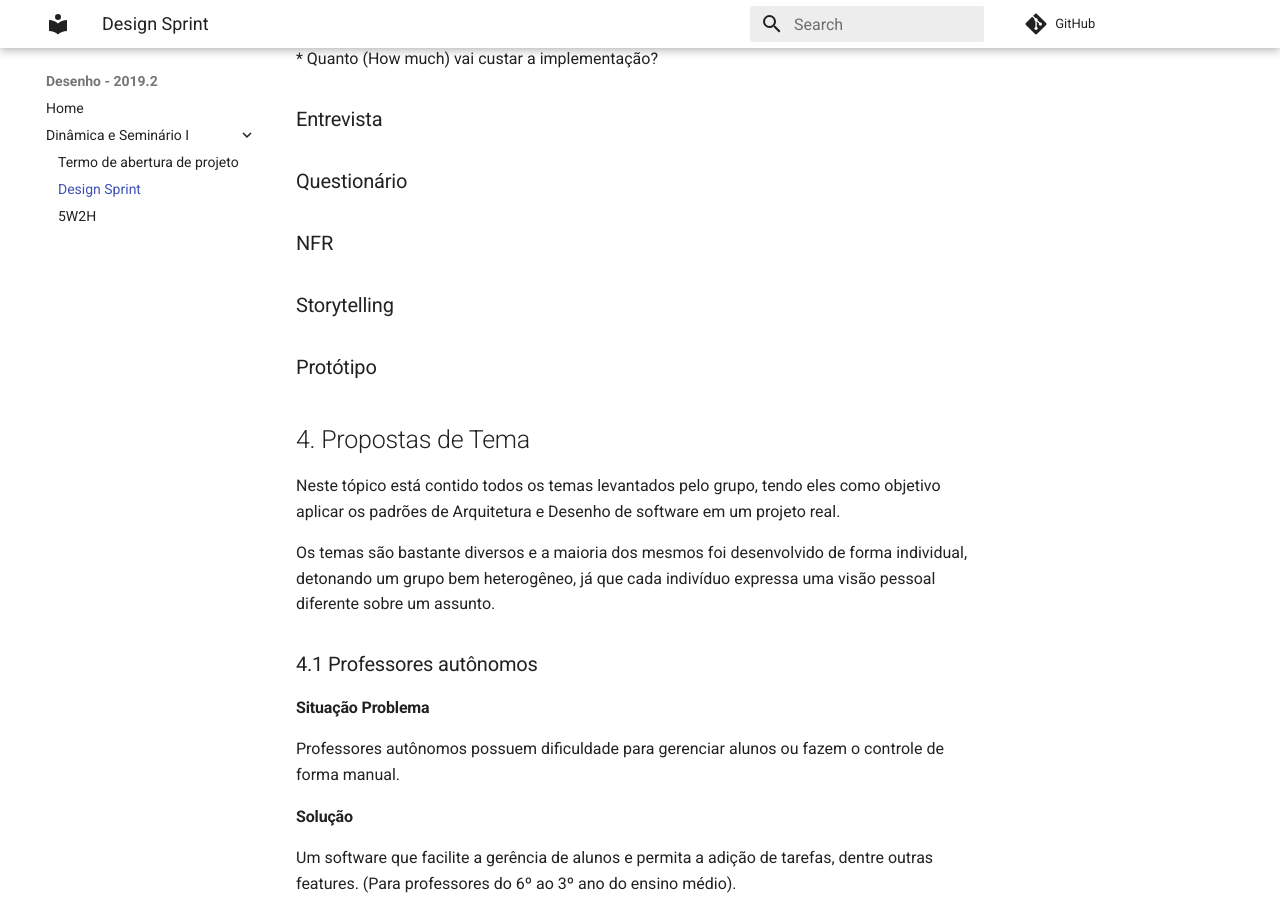
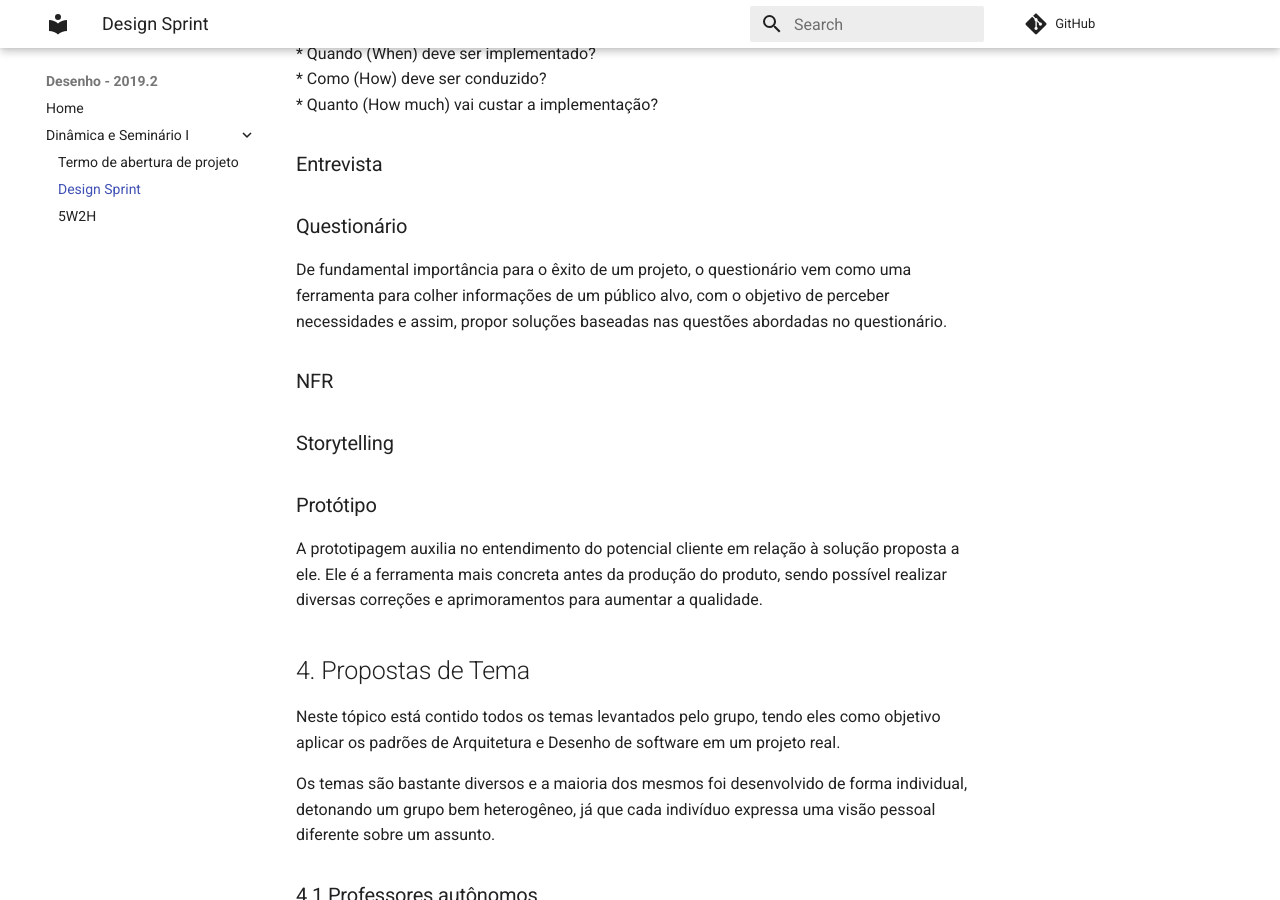
Before and after one commit to fga-desenho-2019-2/Wiki, an MkDocs documentation site: the page built from docs/seminario1/design_sprint.md, in a window 1280 px wide and 900 px high, scrolled down 1874 px. Built offline with MkDocs 1.6.1 and Material for MkDocs 9.7.7, drawn with Linux system fonts in a browser that asks for light colours; comment, search, counter and statistics services are not loaded; old or Windows-style settings are respelled for this version of MkDocs; some of the changed text lies outside the part shown.

Commit message:
Adding more descriptions in topic 3

```diff
--- a/docs/seminario1/design_sprint.md
+++ b/docs/seminario1/design_sprint.md
@@ -7,6 +7,7 @@
 |20/08/2019|0.1|Criação do documento, adição dos tópicos | Pedro Rodrigues |
 |20/08/2019|0.2|Adição no tópico 4 e colocação das três principais propostas| Pedro Rodrigues |
 |20/08/2019|0.3|Adição do tópico 5 de decisão de tema e Adição do tópico de Artefatos| Pedro Rodrigues |
+|21/08/2019|0.4| Adição no tópico 3 sobre 5W2H, Questionário e Protótipo.|Shayane Alcântara|
 
 ## 1. Introdução
 
@@ -41,12 +42,14 @@ Este método auxilia na tomada de decisão sobre os principais elementos que ori
 ### Entrevista
 
 ### Questionário
+De fundamental importância para o êxito de um projeto, o questionário vem como uma ferramenta para colher informações de um público alvo, com o objetivo de perceber necessidades e assim, propor soluções baseadas nas questões abordadas no questionário.
 
 ### NFR
 
 ### Storytelling
 
 ### Protótipo
+A prototipagem auxilia no entendimento do potencial cliente em relação à solução proposta a ele. Ele é a ferramenta mais concreta antes da produção do produto, sendo possível realizar diversas correções e aprimoramentos para aumentar a qualidade.
 
 ## 4. Propostas de Tema
 
```
